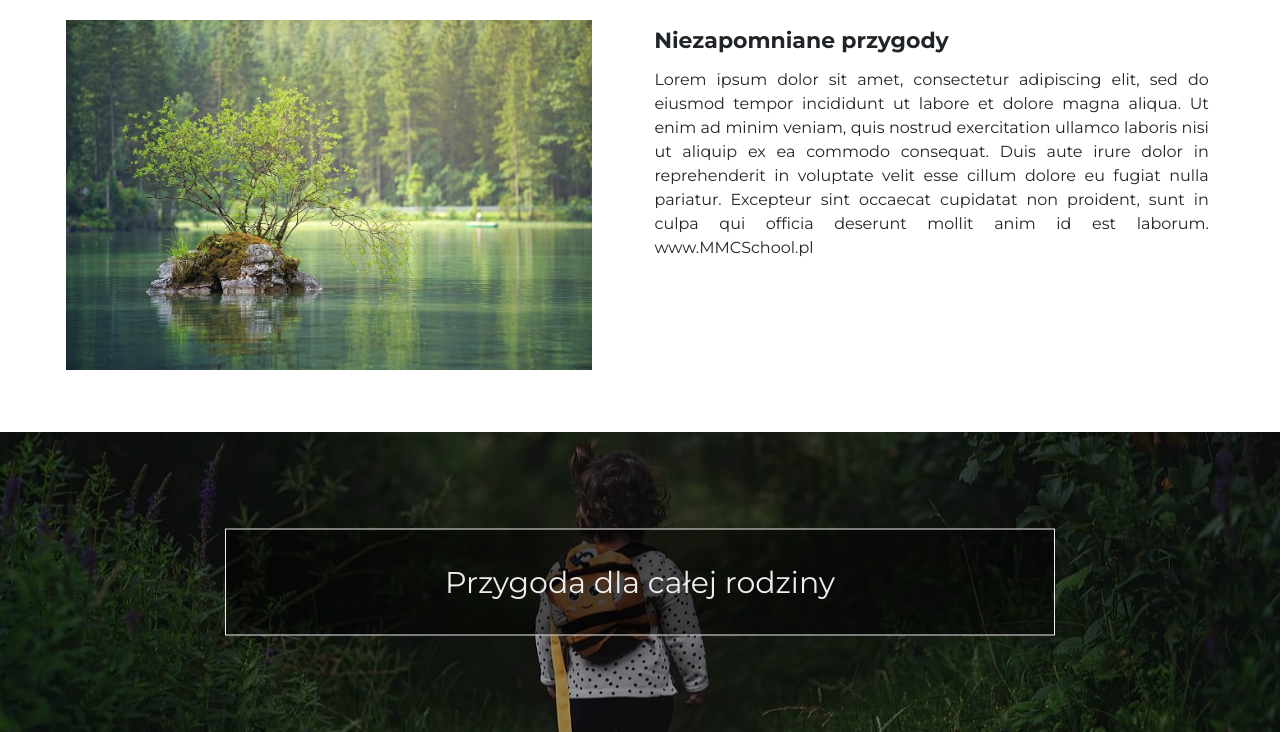
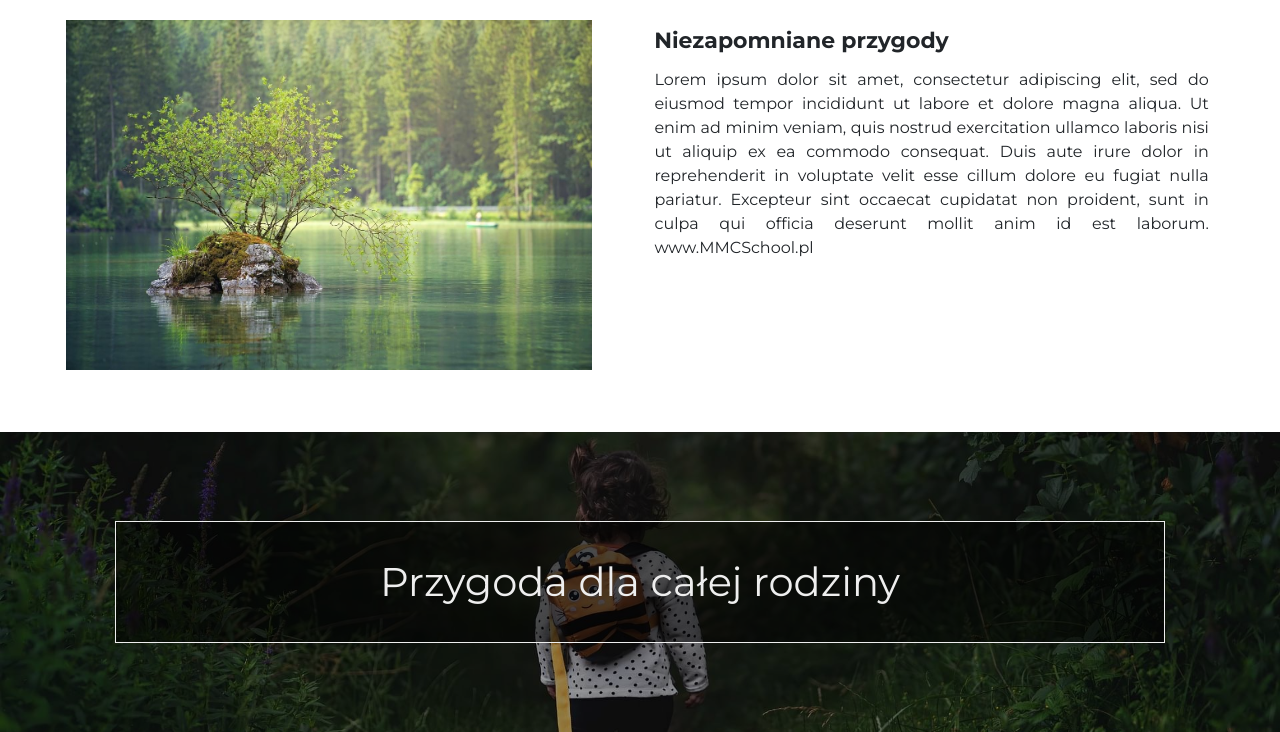
Before and after one commit to SD91PL/ForestGroup, a plain HTML site: page index.html in a window 1280 px wide. Shown: the part 557-1289 px from the top of the page. Drawn offline with nearby package versions, Linux system fonts and the light colour scheme.

Commit message:
banner section completed

```diff
--- a/src/sass/style.scss
+++ b/src/sass/style.scss
@@ -333,4 +333,15 @@ nav,
 	.section-heading {
 		font-size: 3.2rem;
 	}
+	.banner {
+		.hero-img {
+			background-image: url(../img/girl-5785590_1920.jpg);
+			.hero-text {
+				max-width: 1050px;
+				.banner-text {
+					font-size: 4rem;
+				}
+			}
+		}
+	}
 }
```
Also changed, not shown: dist/css/style.min.css, 1 other file.
